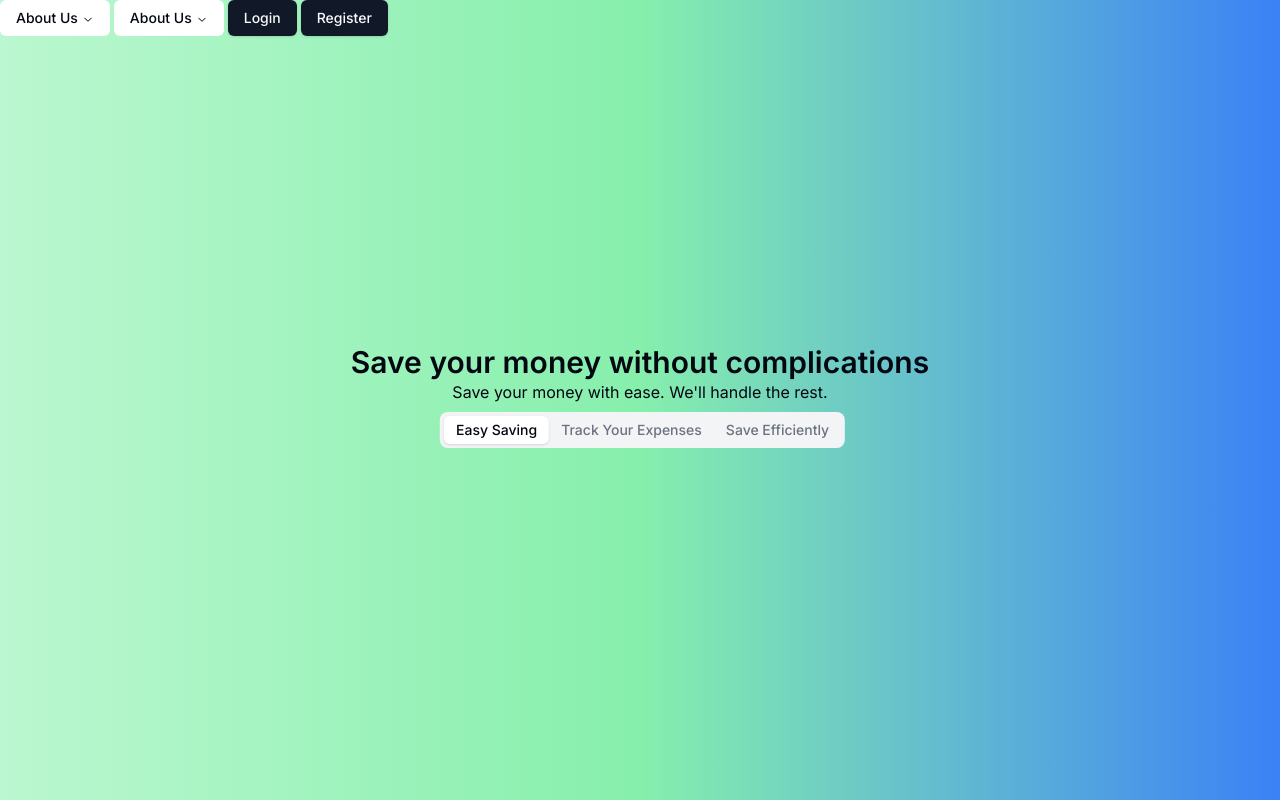
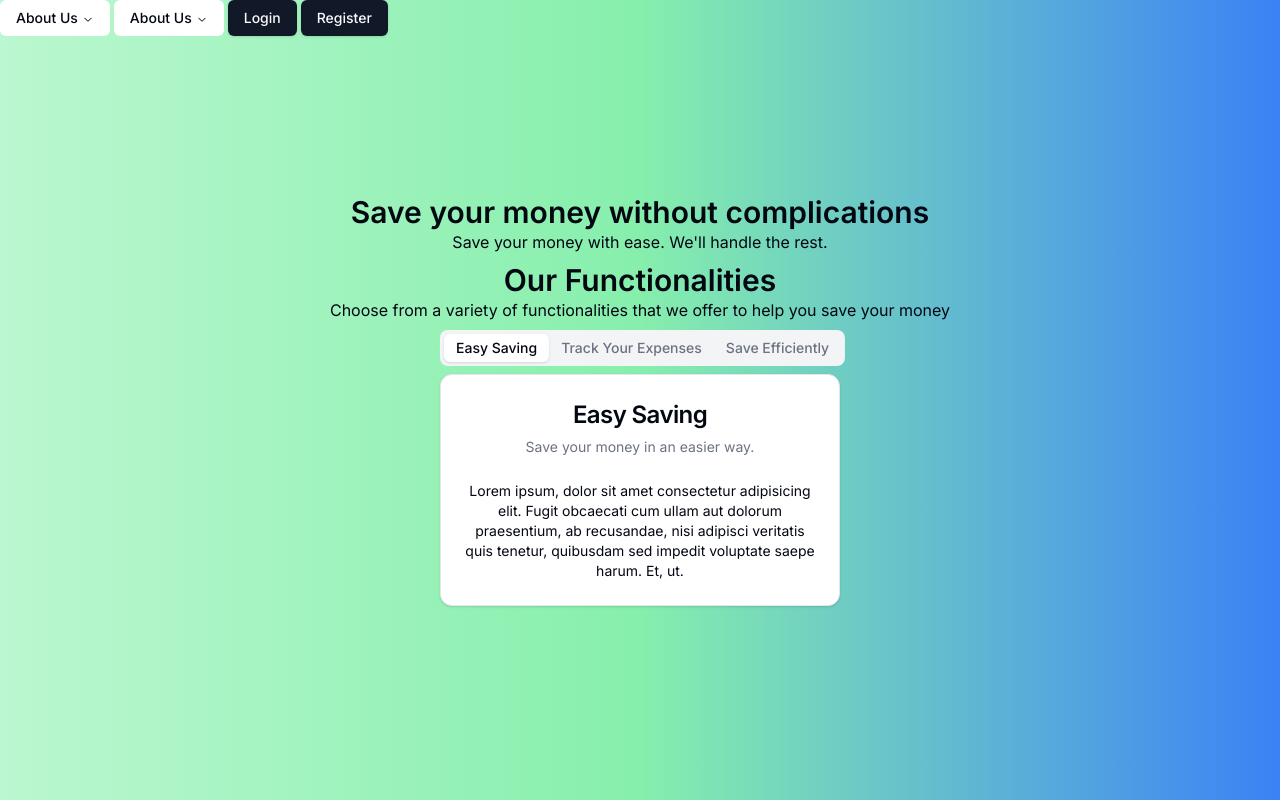
Before and after one commit to spicychillisus/budget-app, a Next.js app: page / in a window 1280 px wide. Built offline with nearby package versions, Linux system fonts and the light colour scheme.

Commit message:
feat: Add EasySaving, SaveEfficiently, and TrackYourExpenses components to landing page

```diff
--- /dev/null
+++ b/src/app/landing-page-components/EasySaving.tsx
@@ -0,0 +1,28 @@
+import {
+    Card,
+    CardContent,
+    CardDescription,
+    CardFooter,
+    CardHeader,
+    CardTitle,
+} from "@/components/ui/card"
+
+export default function EasySaving() {
+    return (
+        <div>
+            <Card>
+                <CardHeader>
+                    <CardTitle className="text-center text-2xl">Easy Saving</CardTitle>
+                    <CardDescription className="text-center">
+                        Save your money in an easier way.
+                    </CardDescription>
+                </CardHeader>
+                <CardContent className="space-y-2 text-center text-sm">
+                    Lorem ipsum, dolor sit amet consectetur adipisicing elit.
+                    Fugit obcaecati cum ullam aut dolorum praesentium, ab recusandae, nisi
+                    adipisci veritatis quis tenetur, quibusdam sed impedit voluptate saepe harum. Et, ut.
+                </CardContent>
+            </Card>
+        </div>
+    )
+}
--- /dev/null
+++ b/src/app/landing-page-components/SaveEfficiently.tsx
@@ -0,0 +1,28 @@
+import {
+    Card,
+    CardContent,
+    CardDescription,
+    CardFooter,
+    CardHeader,
+    CardTitle,
+} from "@/components/ui/card"
+
+export default function SaveEfficiently() {
+    return (
+        <div>
+            <Card>
+                <CardHeader>
+                    <CardTitle className="text-center text-2xl">Easy Saving</CardTitle>
+                    <CardDescription className="text-center">
+                        Save your money in an easier way.
+                    </CardDescription>
+                </CardHeader>
+                <CardContent className="space-y-2 text-center text-sm">
+                    Lorem ipsum, dolor sit amet consectetur adipisicing elit.
+                    Fugit obcaecati cum ullam aut dolorum praesentium, ab recusandae, nisi
+                    adipisci veritatis quis tenetur, quibusdam sed impedit voluptate saepe harum. Et, ut.
+                </CardContent>
+            </Card>
+        </div>
+    )
+}
--- /dev/null
+++ b/src/app/landing-page-components/TrackYourExpenses.tsx
@@ -0,0 +1,28 @@
+import {
+    Card,
+    CardContent,
+    CardDescription,
+    CardFooter,
+    CardHeader,
+    CardTitle,
+} from "@/components/ui/card"
+
+export default function TrackYourExpenses() {
+    return (
+        <div>
+            <Card>
+                <CardHeader>
+                    <CardTitle className="text-center text-2xl">Easy Saving</CardTitle>
+                    <CardDescription className="text-center">
+                        Save your money in an easier way.
+                    </CardDescription>
+                </CardHeader>
+                <CardContent className="space-y-2 text-center text-sm">
+                    Lorem ipsum, dolor sit amet consectetur adipisicing elit.
+                    Fugit obcaecati cum ullam aut dolorum praesentium, ab recusandae, nisi
+                    adipisci veritatis quis tenetur, quibusdam sed impedit voluptate saepe harum. Et, ut.
+                </CardContent>
+            </Card>
+        </div>
+    )
+}
--- a/src/app/landing-page-components/landingPageProps.tsx
+++ /dev/null
@@ -1,4 +0,0 @@
-
-export type LandingPageProps = {
-
-}
--- a/src/app/page.tsx
+++ b/src/app/page.tsx
@@ -1,7 +1,9 @@
 "use client"
 import { Tabs, TabsContent, TabsList, TabsTrigger } from "@/components/ui/tabs"
 import Navbar from "./reusable/Navbar"
-
+import EasySaving from "./landing-page-components/EasySaving"
+import SaveEfficiently from "./landing-page-components/SaveEfficiently"
+import TrackYourExpenses from "./landing-page-components/TrackYourExpenses"
 
 export default function Home() {
   return (
@@ -15,6 +17,9 @@ export default function Home() {
                     Save your money with ease. We'll handle the rest.
                   </p>
               </div>
+              <div>
+                <h2 className="text-center pt-2 font-semibold text-3xl">Our Functionalities</h2>
+                <p className="text-center text-md">Choose from a variety of functionalities that we offer to help you save your money</p>
                   <div className="mt-2 flex mx-auto">
                         <Tabs defaultValue="easy-saving" className="w-[400px] mx-auto">
                           <TabsList>
@@ -23,7 +28,7 @@ export default function Home() {
                             <TabsTrigger value="save-efficiently">Save Efficiently</TabsTrigger>
                           </TabsList>
                           <TabsContent value="easy-saving">
-
+                            <EasySaving />
                           </TabsContent>
                           <TabsContent value="track-your-expenses">
 
@@ -32,8 +37,9 @@ export default function Home() {
 
                           </TabsContent>
                         </Tabs>
+                  </div>
+              </div>
 
-                  </div>
           </div>
       </div>
     </main>
```
Lines whose indentation alone changed are shown as unchanged.
